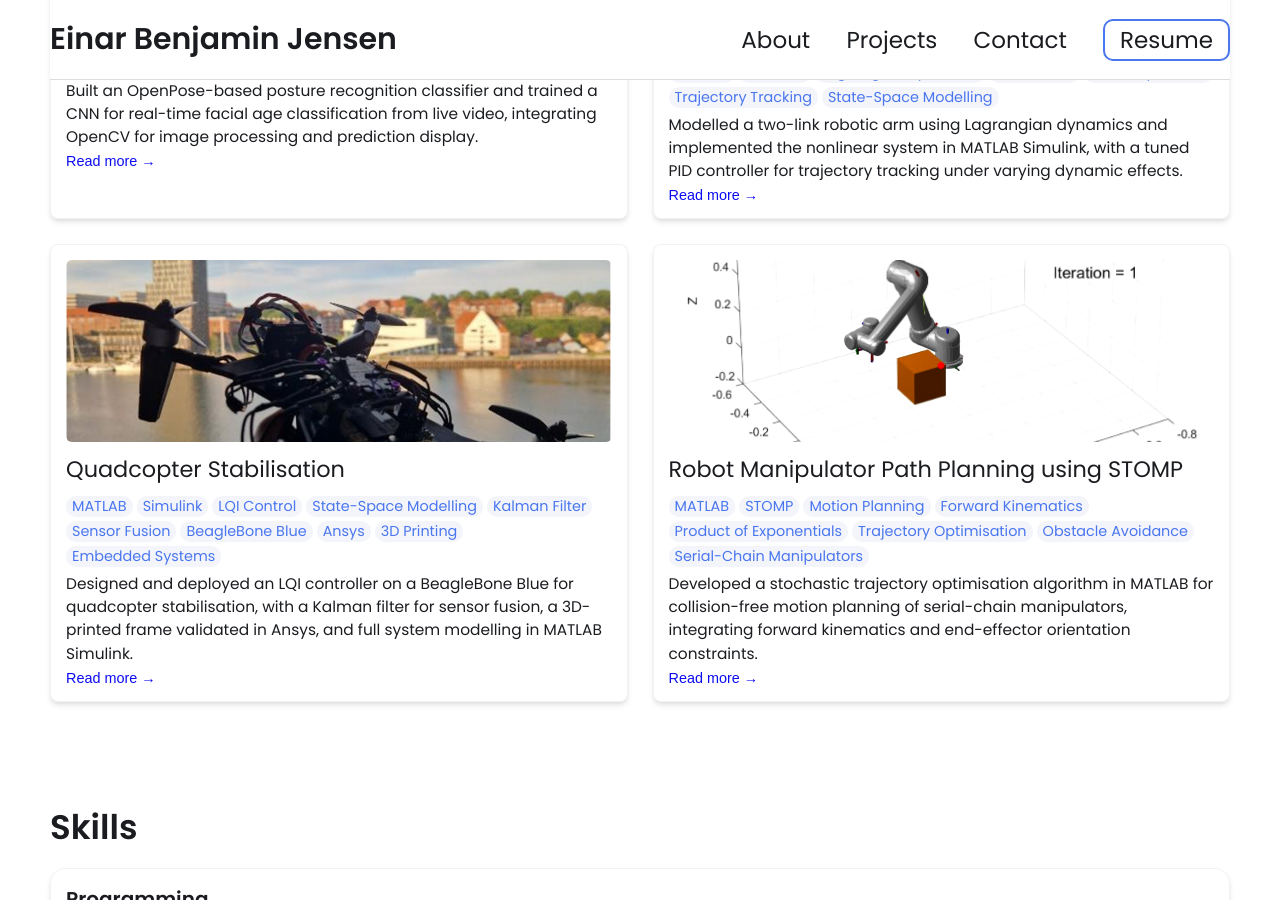
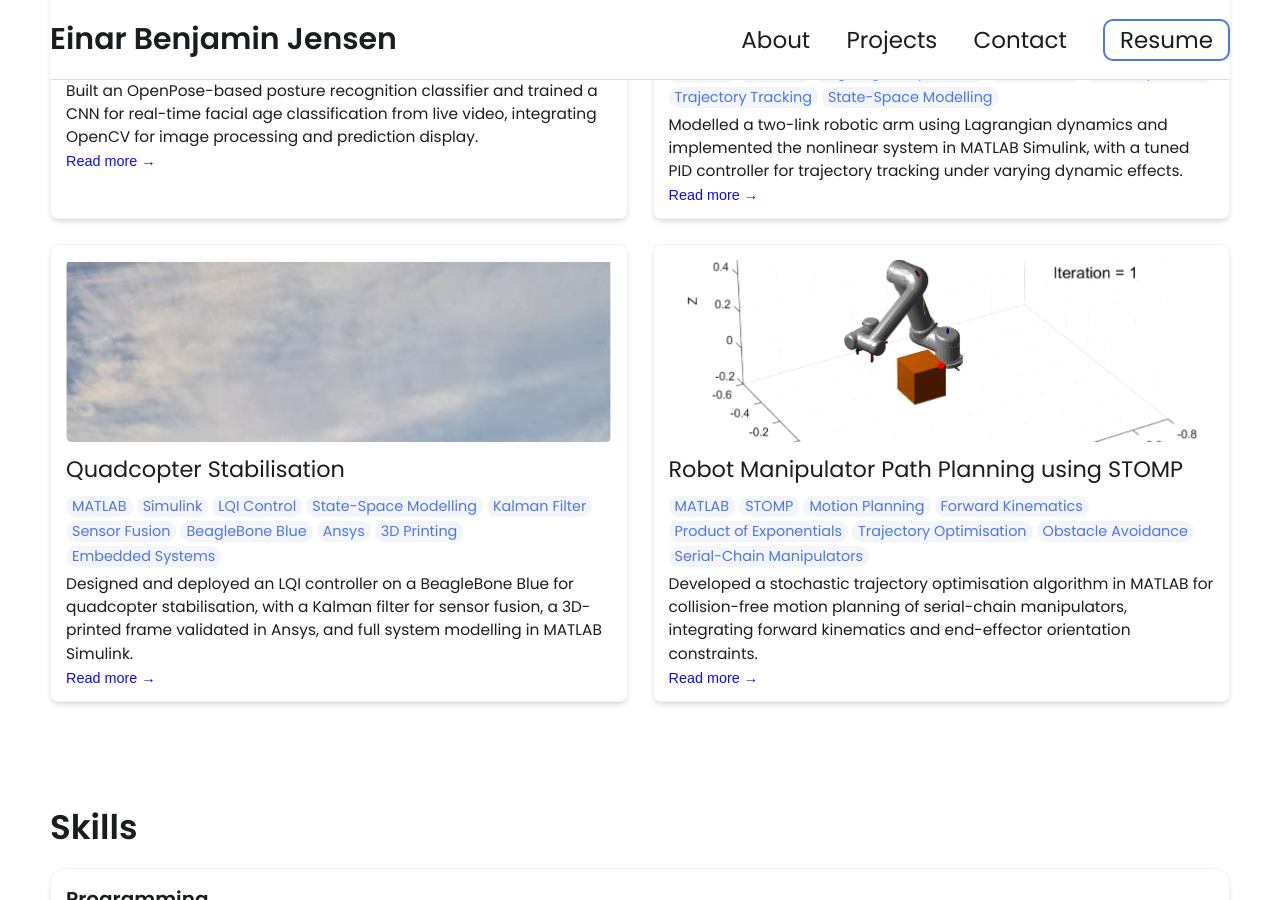
Before and after one commit to ebj17/ebj17.github.io, a Jekyll site: the page built from index.html, in a window 1280 px wide and 900 px high, scrolled down 2007 px. Built offline with Jekyll 4.4.1, drawn with Linux system fonts in a browser that asks for light colours.

Commit message:
Fix quadcopter card image crop by pinning object-position to top
Co-Authored-By: Claude Sonnet 4.6 <noreply@anthropic.com>

```diff
--- a/_includes/projects.html
+++ b/_includes/projects.html
@@ -8,7 +8,7 @@
         <div class="project-card">
             {% assign folder_path = item.path | split: "/" | slice: 0, 2 | join: "/" %}
             {% assign image_path = "/" | append: folder_path | append: item['main-image'] %}
-            <img src="{{ image_path }}" alt="{{ item.title }} image">
+            <img src="{{ image_path }}" alt="{{ item.title }} image" {% if item.image-position %}style="object-position: {{ item.image-position }};"{% endif %}>
             <h3 class="project-title">{{ item.title }}</h3>
             <div class="project-skills">
                 {% for skill in item.skills %}
```
Also changed, not shown: _projects/quadcopter-stabilisation/index.md (+1 -0 lines).
